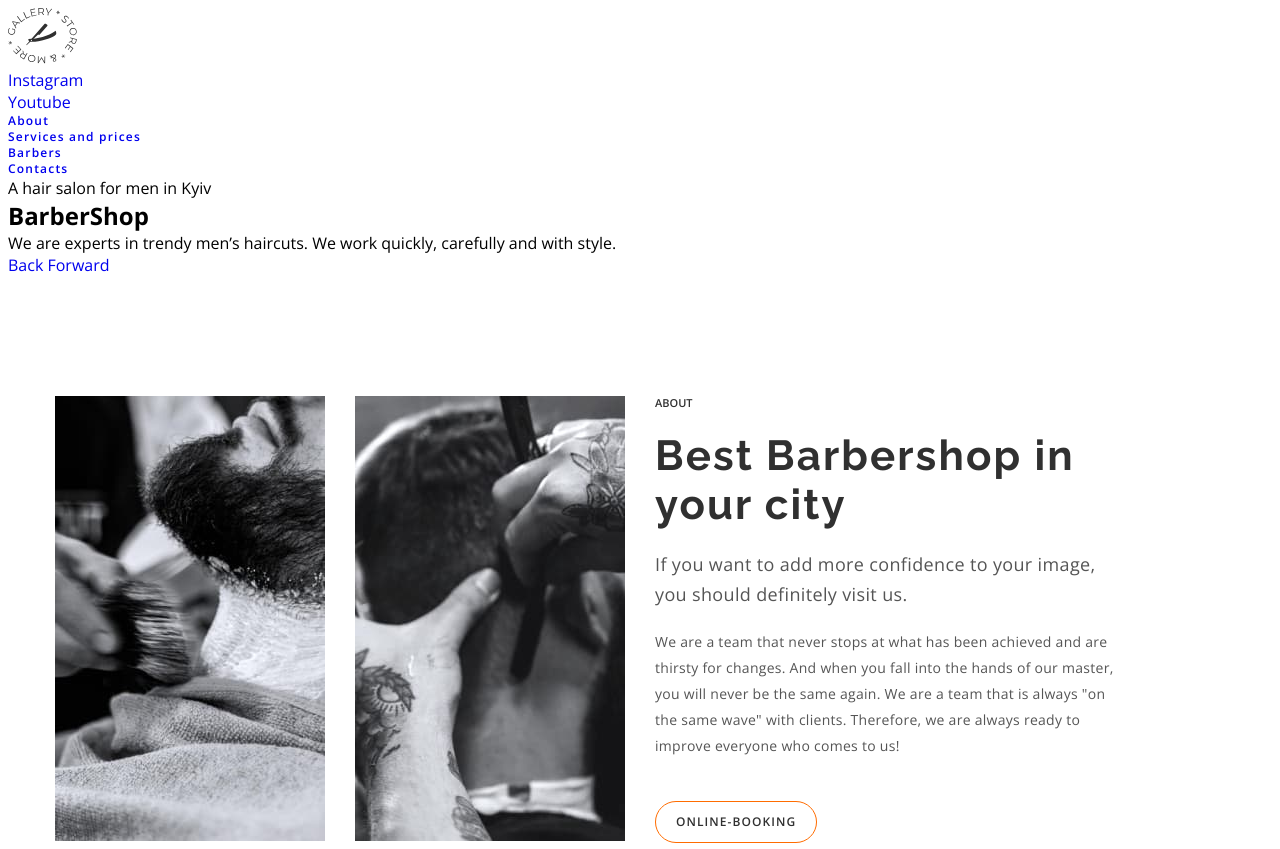
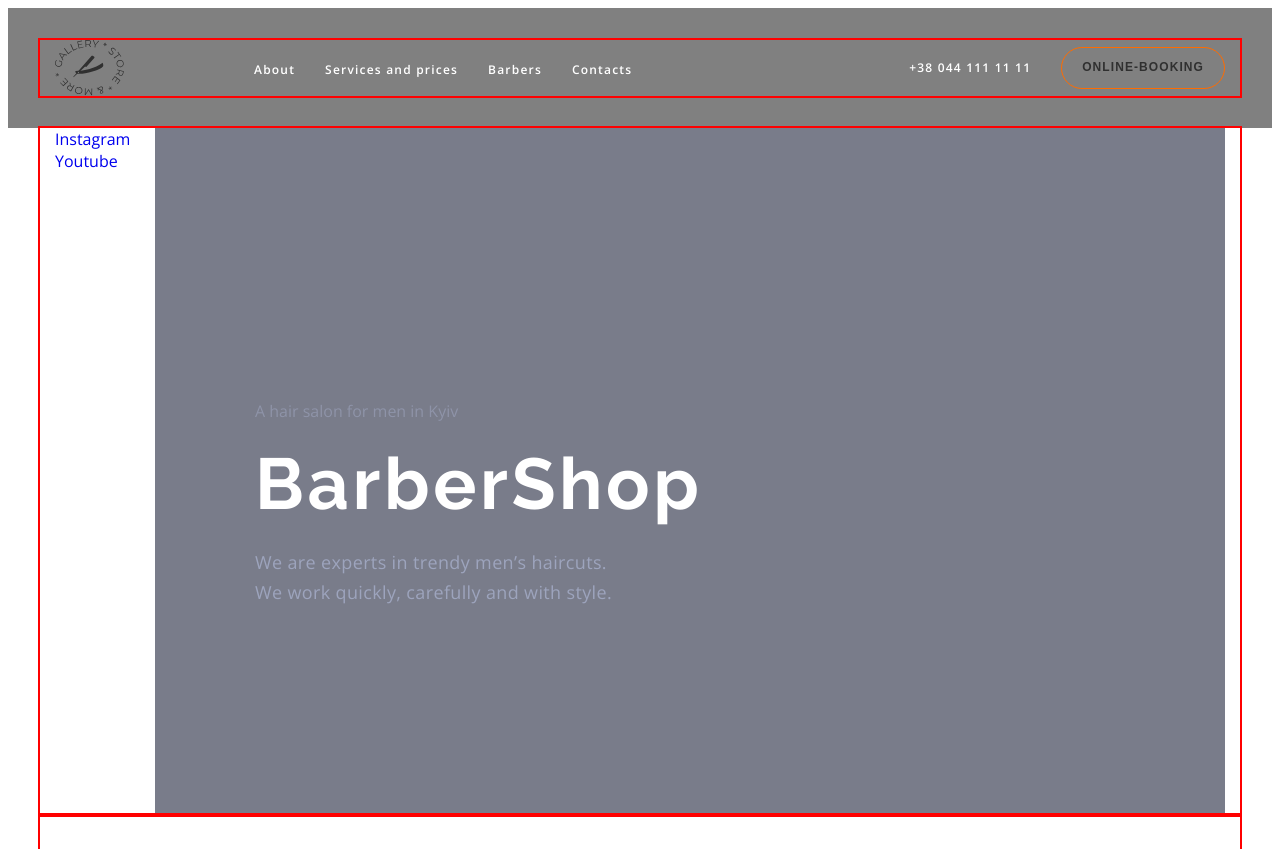
Before and after one commit to Serdiuk-Maksym/Barbershop, a plain HTML site: page index.html in a window 1280 px wide. Shown: the top 849 px of the page. Drawn offline with nearby package versions, Linux system fonts and the light colour scheme.

Commit message:
Update 3

```diff
--- a/css/styles.css
+++ b/css/styles.css
@@ -16,7 +16,7 @@ html {
 }
 
 body {
-  color: E5E5E5;
+  color: #e5e5e5;
   font-family: 'Open Sans', sans-serif;
 }
 
@@ -59,37 +59,46 @@ a {
 }
 
 .container {
+  width: 100%;
   width: 1200px;
   padding-left: 15px;
   padding-right: 15px;
-
-  margin-left: auto;
-  margin-right: auto;
+  margin: 0 auto;
+  outline: 2px solid red;
 }
 
 /* ~~~~~~~~~~~~~~~~~~~~~~~~~~~~~~~~~~~~~~~~~~~~~~~~~~~~~~~~~~ header ~~~~~~~~~~~~~~~~~~~~~~~~~~~~~~~~~~~~~~~~~~~~~~~~~~~~~~~~~~~~~~~ */
 
-/* ~~~~~~~~~~~~~~~~~~~~~~~~~~~~~~~~~~~~~~~~~~~~~~~~~~~~~~~~~~~ sidebar ~~~~~~~~~~~~~~~~~~~~~~~~~~~~~~~~~~~~~~~~~~~~~~~~~~~~~~~~~~~~~~ */
-
-.sidebar {
-}
-.logo {
-}
-.sidebar-list {
-}
-.sidebar-item {
+.header {
+  padding-top: 32px;
+  padding-bottom: 32px;
+  background-color: gray;
 }
 
-/* ~~~~~~~~~~~~~~~~~~~~~~~~ navigation ~~~ */
+.header-container {
+  display: flex;
+  align-items: center;
+}
 
-.navigation {
+.header-logo {
+  margin-right: 130px;
 }
-.navigation-list {
+
+.header-navigation {
+  display: flex;
+  align-items: center;
+  margin-right: auto;
 }
-.navigation-item {
-  display: block;
-  font-family: 'Open Sans';
-  font-style: normal;
+
+.header-navigation-list {
+  display: flex;
+  gap: 30px;
+}
+
+.header-navigation-item {
+}
+
+.header-navigation-link {
   font-weight: 600;
   font-size: 12px;
   line-height: 1.33;
@@ -97,11 +106,82 @@ a {
   color: var(--link-color);
 }
 
-.navigation-item:is(:hover, :focus) {
+.header-navigation-link:is(:hover, :focus) {
   color: var(--accent-color);
 }
 
-.navigation > .link {
+.header-tel {
+  margin-right: 30px;
+
+  font-weight: 600;
+  font-size: 12px;
+  line-height: 1.33;
+  letter-spacing: 0.1em;
+  text-transform: uppercase;
+
+  color: var(--link-color);
+}
+
+.header-btn {
+  padding: 12px 20px;
+  border: 1px solid #ff6c00;
+  border-radius: 25px;
+  cursor: pointer;
+  font-weight: 600;
+  font-size: 12px;
+  line-height: 1.33;
+  letter-spacing: 0.09em;
+  text-transform: uppercase;
+
+  color: #303030;
+  background-color: transparent;
+}
+
+.header-btn:is(:hover, :focus) {
+  color: #ffffff;
+  background: #ff6c00;
+  border: 1px solid #ff6c00;
+  border-radius: 25px;
+}
+
+/* ~~~~~~~~~~~~~~~~~~~~~~~~~~~~~~~~~~~~~~~~~~~~~~~~~~~~~~~~~~~~ hero ~~~~~~~~~~~~~~~~~~~~~~~~~~~~~~~~~~~~~~~~~~~~~~~~~~~~~~~~~~~~~~~~~ */
+
+.hero {
+}
+.hero-container {
+  display: flex;
+}
+.hero-list {
+  width: 100px;
+}
+.hero-item {
+}
+.hero-link {
+}
+.hero-wrap {
+  background-color: #797c8a;
+  flex-grow: 1;
+  padding: 272px 100px 208px;
+}
+.hero-pre-title {
+  color: rgba(157, 164, 189, 0.6);
+  margin-bottom: 20px;
+}
+.hero-title {
+  font-family: 'Raleway', sans-serif;
+  font-size: 72px;
+  line-height: 1.18;
+  letter-spacing: 0.05em;
+  color: var(--link-color);
+  margin-bottom: 20px;
+}
+.hero-after-title {
+  font-size: 18px;
+  line-height: 1.67;
+  letter-spacing: 0.02em;
+
+  color: #9da4bd;
+  max-width: 360px;
 }
 
 /* ~~~~~~~~~~~~~~~~~~~~~~~~~~~~~~~~~~~~~~~~~~~~~~~~~~~~~~~~ best barbershop ~~~~~~~~~~~~~~~~~~~~~~~~~~~~~~~~~~~~~~~~~~~~~~~~~~~~~~~~~~ */
--- a/index.html
+++ b/index.html
@@ -14,48 +14,62 @@
     <link rel="stylesheet" href="./css/styles.css" />
   </head>
   <body>
-    <header>
-      <div class="sidebar">
-        <img class="logo" src="./img/Logo.svg" alt="Logo" />
-        <ul class="sidebar-list">
-          <li class="sidebar-item">
-            <a class="link" href="#">Instagram</a>
+    <header class="header">
+      <div class="container header-container">
+        <img class="header-logo" src="./img/Logo.svg" alt="logo" />
+        <nav class="header-navigation">
+          <ul class="header-navigation-list">
+            <li class="header-navigation-item">
+              <a class="header-navigation-link" href="#">About</a>
             </li>
-          <li class="sidebar-item">
-            <a class="link" href="#">Youtube</a>
+            <li class="header-navigation-item">
+              <a class="header-navigation-link" href="#">Services and prices</a>
             </li>
-        </ul>
-      </div>
-      <nav class="navigation">
-        <ul class="navigation-list">
-          <li class="navigation-item">
-            <a class="link" href="#">About</a>
+            <li class="header-navigation-item">
+              <a class="header-navigation-link" href="#">Barbers</a>
             </li>
-          <li class="navigation-item">
-            <a class="link" href="#">Services and prices</a>
-          </li>
-          <li class="navigation-item">
-            <a class="link" href="#">Barbers</a>
-          </li>
-          <li class="navigation-item">
-            <a class="link" href="#">Contacts</a>
+            <li class="header-navigation-item">
+              <a class="header-navigation-link" href="#">Contacts</a>
             </li>
           </ul>
         </nav>
+        <a class="header-tel" href="tel:+380441111111">+38 044 111 11 11</a>
+        <button class="header-btn" type="button">Online-booking</button>
+      </div>
     </header>
 
     <main>
       <!-- Hero -->
-      <section>
-        <p>A hair salon for men in Kyiv</p>
-        <h1>BarberShop</h1>
-        <p>
-          We are experts in trendy men’s haircuts. We work quickly, carefully
-          and with style.
+      <section class="hero">
+        <div class="container hero-container">
+          <ul class="hero-list">
+            <li class="hero-item">
+              <a
+                class="hero-link"
+                href="#"
+                target="_blank"
+                rel="noopener noreferrer"
+                >Instagram</a
+              >
+            </li>
+            <li class="hero-item">
+              <a
+                class="hero-link"
+                href="#"
+                target="_blank"
+                rel="noopener noreferrer"
+                >Youtube</a
+              >
+            </li>
+          </ul>
+          <div class="hero-wrap">
+            <p class="hero-pre-title">A hair salon for men in Kyiv</p>
+            <h1 class="hero-title">BarberShop</h1>
+            <p class="hero-after-title">
+              We are experts in trendy men’s haircuts. We work quickly,
+              carefully and with style.
             </p>
-        <div>
-          <a href="#">Back</a>
-          <a href="#">Forward</a>
+          </div>
         </div>
       </section>
       <!-- Best BarberShop -->
```
Lines whose indentation alone changed are shown as unchanged.
